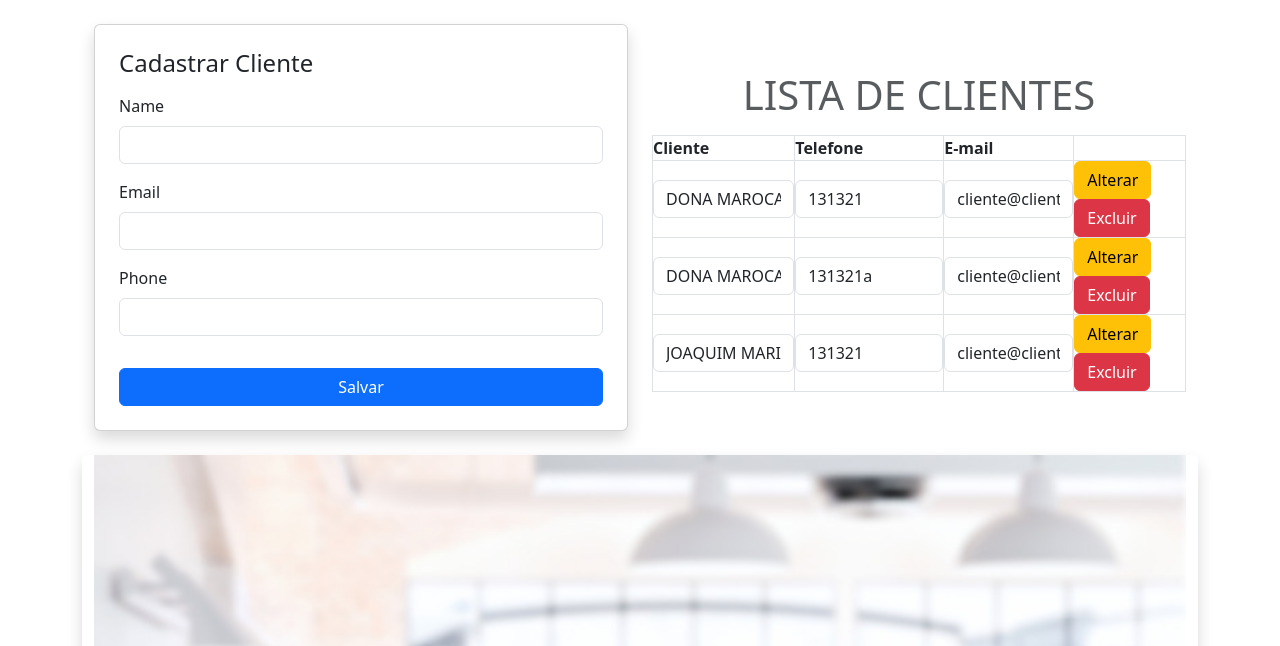
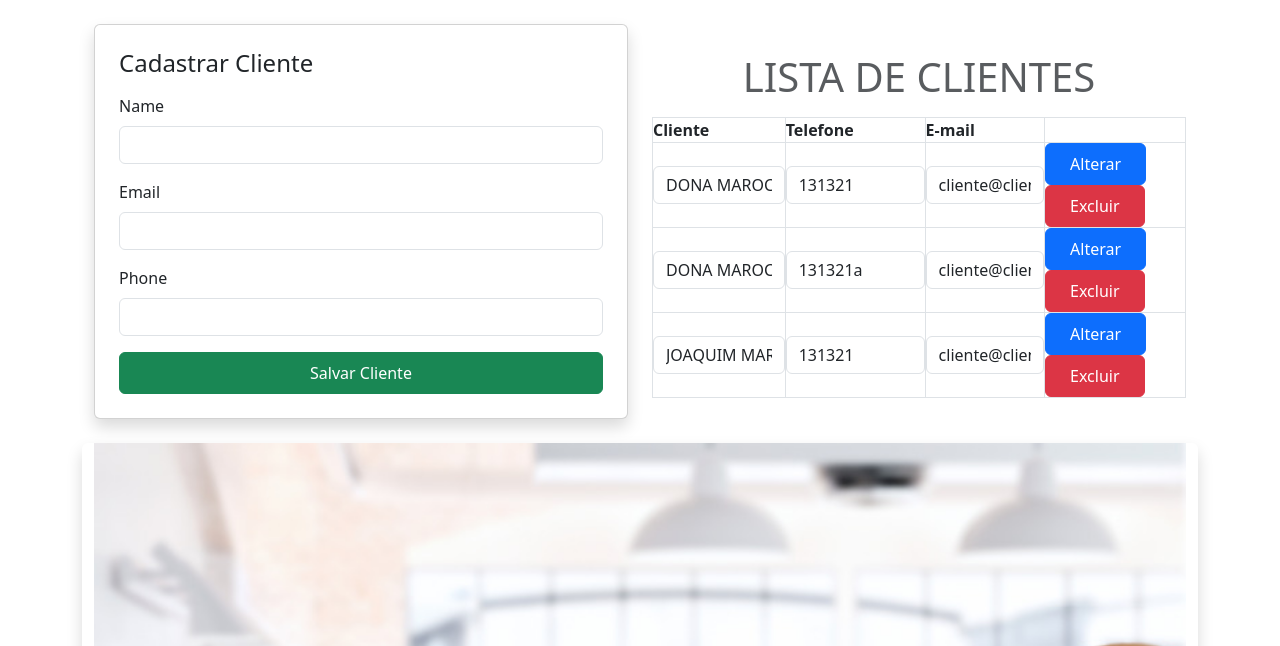
Before and after one commit to davidnobreg/CRUD-com-DJANGO, a Django app: page / in a window 1280 px wide. Shown: the part 56-702 px from the top of the page. Run offline with Django 5.2, Linux system fonts and the light colour scheme; data comes from the database, SQL or seed files in the repository; lists and menus that the app fills with data are empty.

Commit message:
update de botoes

```diff
--- a/cliente/templates/cliente.html
+++ b/cliente/templates/cliente.html
@@ -18,7 +18,9 @@
                     {{field}}
                 </div>
                 {% endfor %}
-                <button type="submit" class="btn btn-primary w-100 mt-3">Salvar</button>
+                <button  type="submit" class="btn btn-success px-4 py-2 bg-green-500 text-white rounded-md hover:bg-blue-600">
+                  Salvar Cliente
+                </button>
             </form>
         </div>
         <!-- Imagem -->
@@ -55,10 +57,10 @@
                         <input type="text" name="email" value="{{ cliente.email }}" class="form-control">
                       </td>
                       <th class="border border-gray-300 ...">
-                          <input type="submit" value="Alterar" class="btn btn-warning">
+                          <input type="submit" value="Alterar" class="btn btn-primary px-4 py-2 bg-blue-500 text-white rounded-md hover:bg-blue-600 ...">
 
                         </form>
-                          <a href="{% url 'cliente-delete' cliente.id %}" class="btn btn-danger">Excluir</a>
+                          <a href="{% url 'cliente-delete' cliente.id %}" class="btn btn-danger px-4 py-2 bg-red-500 text-white rounded-md hover:bg-red-600 ...">Excluir</a>
                       </td>
                     </tr>
                   </tbody>
```
